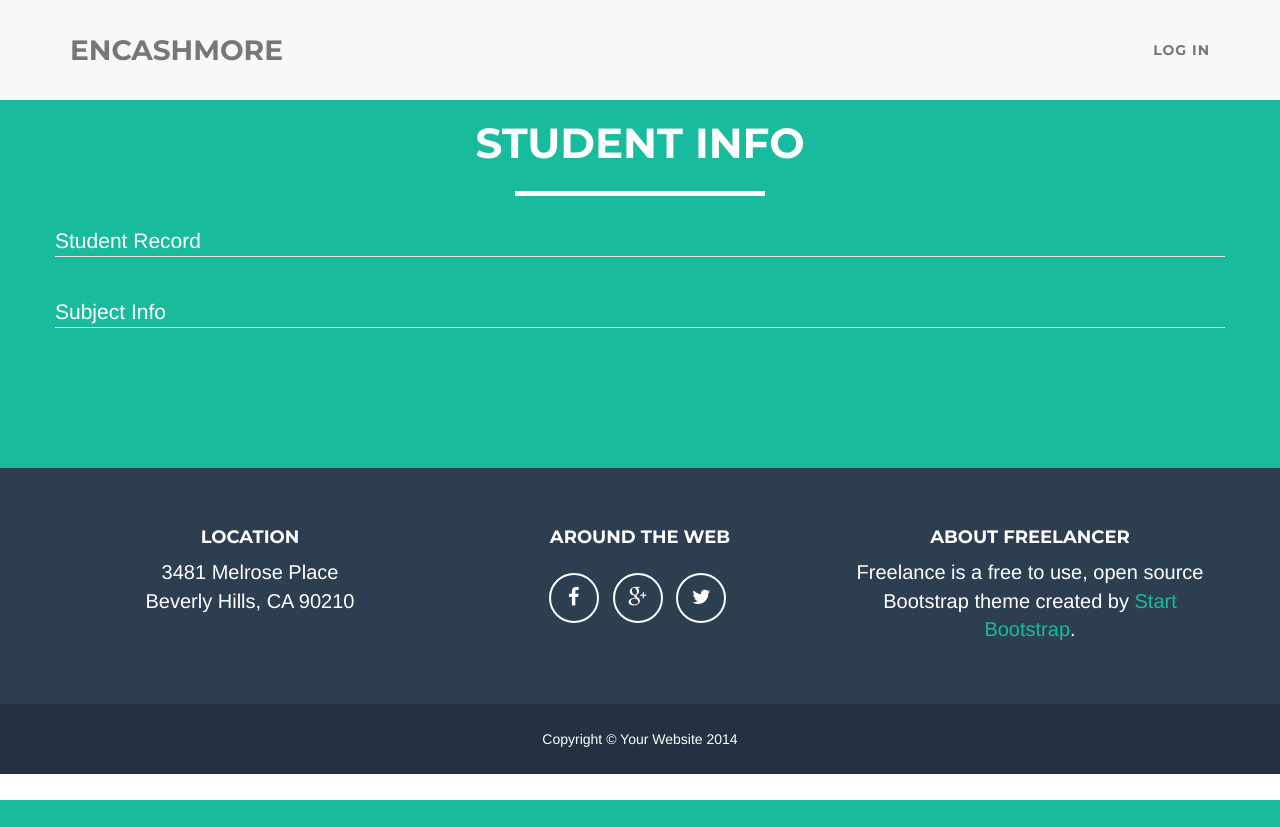
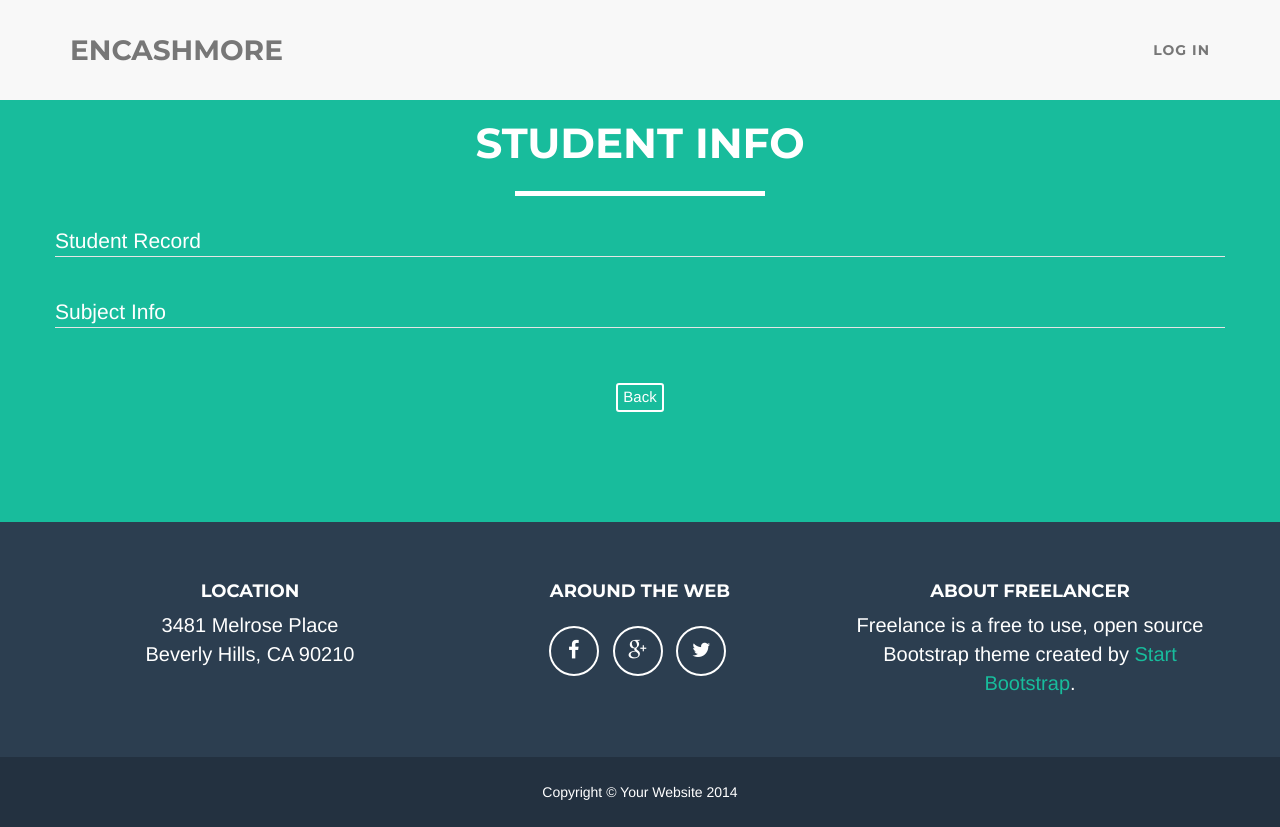
Before and after one commit to tenstormavi/hkbcashback-staging, a Flask app: template templates/student_info.html in a window 1280 px wide. Before the commit the page ends 800 px from the top, so only its background shows below. Run offline with Flask 2, Linux system fonts and the light colour scheme; the template is opened without the code that fills it, so the values that code supplies are empty; some libraries are stand-ins or nearby versions.

Commit message:
New App version2

```diff
--- a/templates/student_info.html
+++ b/templates/student_info.html
@@ -54,6 +54,9 @@
 			</table>
 
             </div>
+            <div class="col-lg-12 text-center">
+        			<a href="/SearchStudentInfo" class="btn btn-xs btn-outline" style="font-size:15px">Back</a></p>
+        	</div>
             </div>
 {{super()}}
 </section>
```
